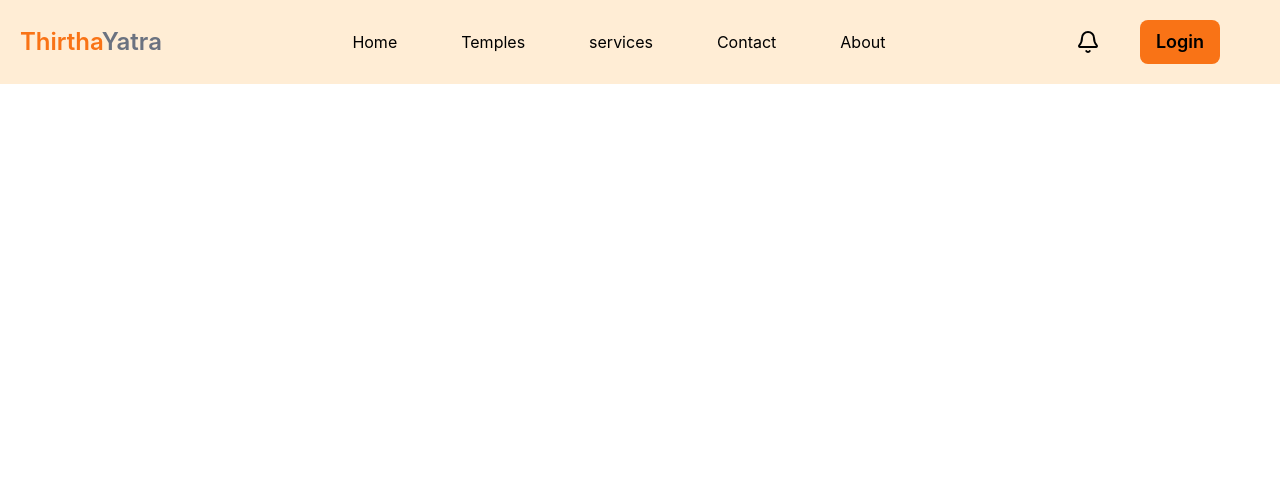
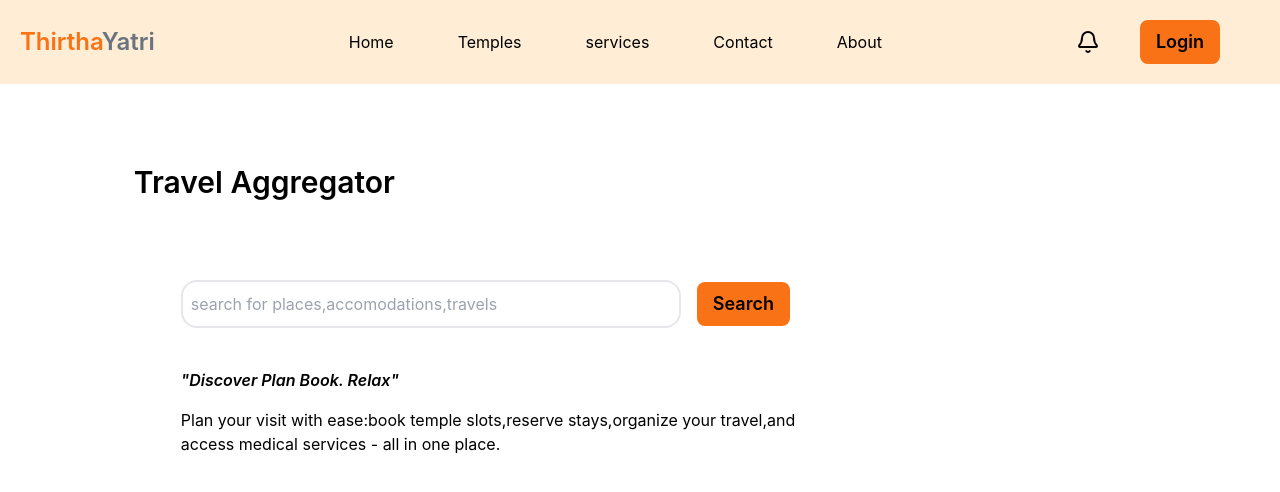
Before and after one commit to SatyanarayanaAkula2/ThirthaYatri, a React (Create React App) app: page / in a window 1280 px wide. Shown: the top 492 px of the page. Built offline with nearby package versions, Linux system fonts and the light colour scheme.

Commit message:
first commmit

```diff
--- a/src/App.js
+++ b/src/App.js
@@ -1,10 +1,12 @@
 import { Navbar } from './components/Navbar';
 import './App.css';
+import Home from './components/Home';
 
 function App() {
   return (
    <>
    <Navbar/>
+   <Home/>
    </>
   );
 }
--- a/src/components/Home.js
+++ b/src/components/Home.js
@@ -0,0 +1,25 @@
+import React from "react";
+
+ function Home(){
+    return(
+        <div className="Hero mx-10 my-20 flex flex-row gap-10  ">
+            <div className="Hero_left ">
+                <div className="text-3xl pl-[10%] font-semibold">Travel Aggregator</div>
+                <form>
+                <label htmlFor="search_home"></label>
+                <input type="text"id="search_home" className="ml-[15%] mr-4 mt-20 mb-10 px-2 rounded-2xl h-12 w-[500px]  border-2 border-grey " placeholder="search for places,accomodations,travels"></input>
+                <button className="px-4 py-2 bg-orange-500 rounded-lg font-semibold hover:bg-orange-700 text-lg " type="submit">Search</button>
+                </form>
+                <div className="hero_content px-[15%]  ">
+                    <span className="italic font-semibold ">"Discover Plan Book. Relax"</span>
+                    <p className="py-4">Plan your visit with ease:book temple slots,reserve stays,organize your travel,and access medical services - all in one place.</p>
+                </div>
+            </div>
+            <div className="Hero_right">
+                {/* <img className="h-[400px] w-[400px]"src="/hero_image.png"/>
+            */}</div>
+        </div>
+    )
+}
+
+export default Home;
--- a/src/components/Navbar.js
+++ b/src/components/Navbar.js
@@ -3,10 +3,10 @@ import { Bell } from "lucide-react";
 
  export function Navbar(){
     return(
-        <div className='Navbar flex flex-row items-center justify-between p-10 p-5 bg-orange-100'>
+        <div className='Navbar flex flex-row items-center justify-between p-10 p-5 bg-orange-100 sticky'>
             <div className="nav-left">
                 <img/>
-                <h1 className=" text-2xl font-semibold text-orange-500">Thirtha<span className="text-gray-500">Yatra</span></h1>
+                <h1 className=" text-2xl font-semibold text-orange-500">Thirtha<span className="text-gray-500">Yatri</span></h1>
             </div>
             <div className="nav-middle ">
                  <ul className='flex flex-row gap-10 '>
```
Also changed, not shown: public/hero_bg.png (added), public/hero_image.png (added), src/components/Hero.js (deleted).
